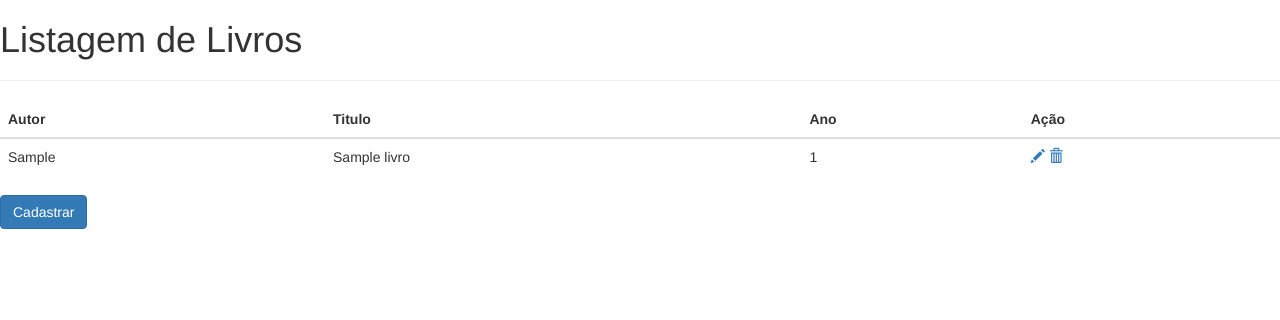
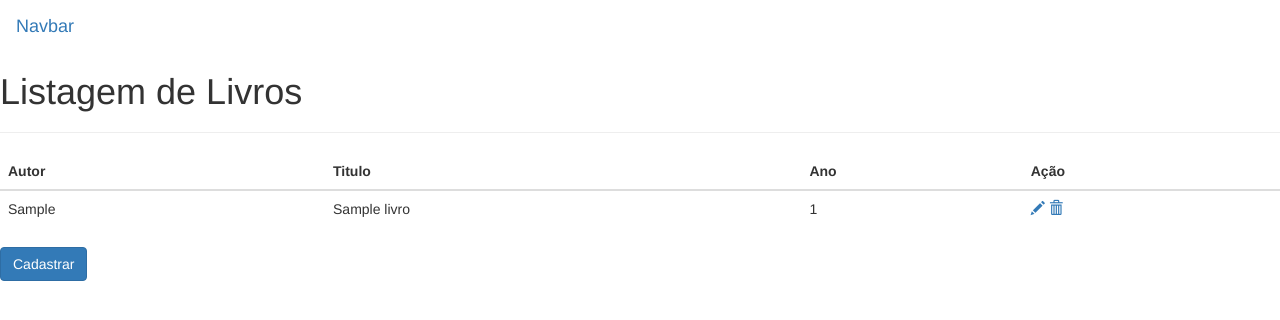
Before and after one commit to natanascimento/livraria-django, a Django app: page /livro_list/ in a window 1280 px wide. Shown: the top 320 px of the page. Run offline with Django 3.2, Linux system fonts and the light colour scheme; tables that the repository leaves empty hold one stand-in row (values such as "Sample post"); some libraries are stand-ins or nearby versions.

Commit message:
Adicionando o requirements.txt

```diff
--- a/LivrariaProject/LivrariaApp/templates/base.html
+++ b/LivrariaProject/LivrariaApp/templates/base.html
@@ -10,6 +10,8 @@
     </title>
 </head>
 <body>
+{% block navbar %}
+{% endblock %}
 <h1>
     {% block tituloPagina %}
     {% endblock %}
--- a/LivrariaProject/LivrariaApp/templates/livro_list.html
+++ b/LivrariaProject/LivrariaApp/templates/livro_list.html
@@ -1,15 +1,20 @@
 {% extends 'base.html' %}
 
 {% block title %}
-Listagem de livros
+Página Principal
 {% endblock title %}
 
 {% block tituloPagina %}
 Listagem de Livros
 {% endblock tituloPagina %}
 
+{% block navbar %}
+<nav class="navbar navbar-light bg-light">
+  <a class="navbar-brand" href="#">Navbar</a>
+</nav>
+{% endblock %}
+
 {% block content %}
-
 <table class="table">
   <thead>
     <tr>
```
Also changed, not shown: requirements.txt (added, +243 -0 lines), LivrariaProject/LivrariaApp/views.py (line endings or trailing spaces).
